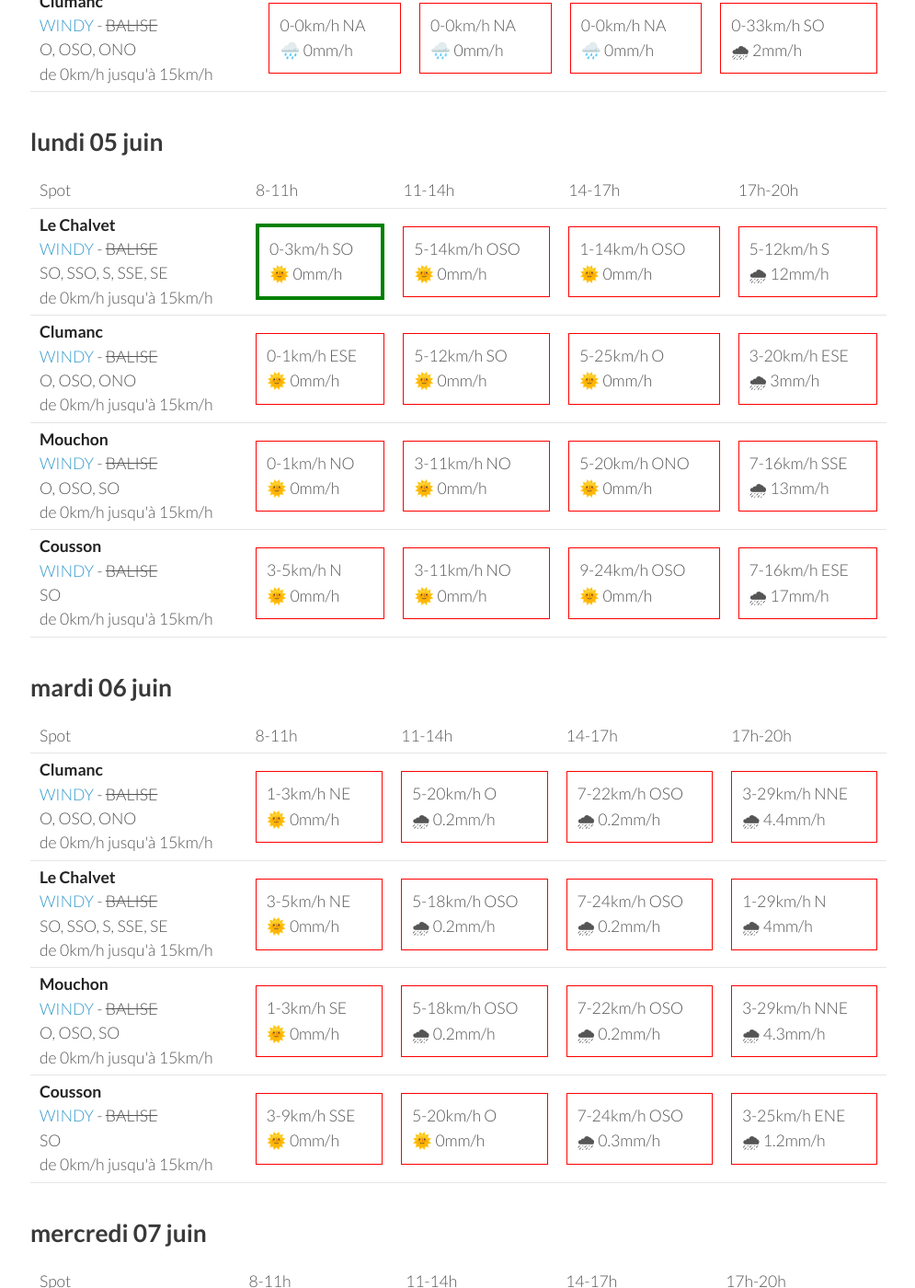
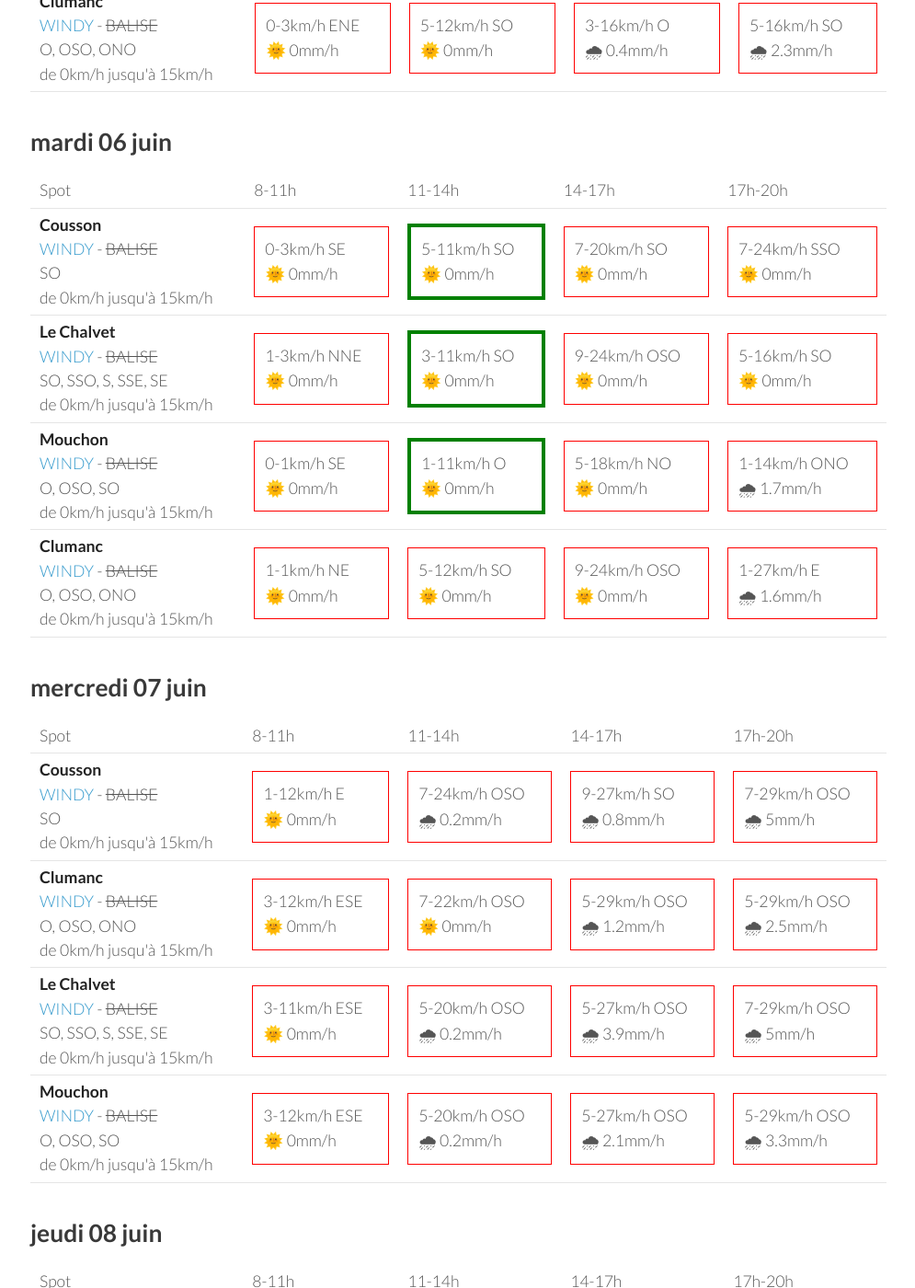
Before and after one commit to parapente-dans-le-nord/parapente-dans-le-nord.github.io, a Jekyll site: the page built from saint_andre.markdown, in a window 1280 px wide and 1400 px high, scrolled down 733 px. Shown: the whole window at 92% size, without its empty margins (25-1020 px from the left). Built offline with Jekyll 4.4.1, drawn with Linux system fonts in a browser that asks for light colours; some of the changed text lies outside the part shown.

Commit message:
update index.markdown

```diff
--- a/saint_andre.markdown
+++ b/saint_andre.markdown
@@ -24,92 +24,40 @@ page mise à jour le dimanche 04 juin 22:36
 <tr>
         <td><strong>Mouchon</strong><br><a href="https://windy.com/43.992/6.424?43.878,6.425,10,m:eSuaglR">WINDY</a> - <span class="no-balise"> BALISE </span><br> <span class="vent-favorable">O, OSO, SO</span><br><span class="force-vent">de 0km/h jusqu'à 15km/h</span> </td>
 
-            <td><div class="not-flyable"><p>0-0km/h NA</p><p>🌧️ 0mm/h</p></div></td>
-            <td><div class="not-flyable"><p>0-0km/h NA</p><p>🌧️ 0mm/h</p></div></td>
-            <td><div class="not-flyable"><p>0-0km/h NA</p><p>🌧️ 0mm/h</p></div></td>
-            <td><div class="not-flyable"><p>0-29km/h OSO</p><p>🌧 7mm/h</p></div></td>
+            <td><div class="not-flyable"><p>0-3km/h NE</p><p>🌞 0mm/h</p></div></td>
+            <td><div class="flyable"><p>1-7km/h O</p><p>🌞 0mm/h</p></div></td>
+            <td><div class="flyable"><p>5-12km/h O</p><p>🌞 0mm/h</p></div></td>
+            <td><div class="not-flyable"><p>3-9km/h ESE</p><p>🌧 3.8mm/h</p></div></td>
+
+
+    </tr>
+<tr>
+        <td><strong>Cousson</strong><br><a href="https://windy.com/44.054/6.240?43.940,6.241,10,m:eSAaglz">WINDY</a> - <span class="no-balise"> BALISE </span><br> <span class="vent-favorable">SO</span><br><span class="force-vent">de 0km/h jusqu'à 15km/h</span> </td>
+
+            <td><div class="not-flyable"><p>0-3km/h ESE</p><p>🌞 0mm/h</p></div></td>
+            <td><div class="not-flyable"><p>1-7km/h O</p><p>🌞 0mm/h</p></div></td>
+            <td><div class="not-flyable"><p>7-22km/h OSO</p><p>🌞 0mm/h</p></div></td>
+            <td><div class="not-flyable"><p>3-16km/h SO</p><p>🌧 6mm/h</p></div></td>
+
 
     </tr>
 <tr>
         <td><strong>Le Chalvet</strong><br><a href="https://windy.com/43.979/6.480?43.866,6.480,10,m:eSsaglX">WINDY</a> - <span class="no-balise"> BALISE </span><br> <span class="vent-favorable">SO, SSO, S, SSE, SE</span><br><span class="force-vent">de 0km/h jusqu'à 15km/h</span> </td>
 
-            <td><div class="not-flyable"><p>0-0km/h NA</p><p>🌧️ 0mm/h</p></div></td>
-            <td><div class="not-flyable"><p>0-0km/h NA</p><p>🌧️ 0mm/h</p></div></td>
-            <td><div class="not-flyable"><p>0-0km/h NA</p><p>🌧️ 0mm/h</p></div></td>
-            <td><div class="not-flyable"><p>1-14km/h NNE</p><p>🌧 14mm/h</p></div></td>
-
-    </tr>
-<tr>
-        <td><strong>Cousson</strong><br><a href="https://windy.com/44.054/6.240?43.940,6.241,10,m:eSAaglz">WINDY</a> - <span class="no-balise"> BALISE </span><br> <span class="vent-favorable">SO</span><br><span class="force-vent">de 0km/h jusqu'à 15km/h</span> </td>
-
-            <td><div class="not-flyable"><p>0-0km/h NA</p><p>🌧️ 0mm/h</p></div></td>
-            <td><div class="not-flyable"><p>0-0km/h NA</p><p>🌧️ 0mm/h</p></div></td>
-            <td><div class="not-flyable"><p>0-0km/h NA</p><p>🌧️ 0mm/h</p></div></td>
-            <td><div class="not-flyable"><p>12-35km/h SE</p><p>🌧 0.2mm/h</p></div></td>
-
-    </tr>
-<tr>
-        <td><strong>Clumanc</strong><br><a href="https://windy.com/44.027/6.402?43.914,6.403,10,m:eSxaglP">WINDY</a> - <span class="no-balise"> BALISE </span><br> <span class="vent-favorable">O, OSO, ONO</span><br><span class="force-vent">de 0km/h jusqu'à 15km/h</span> </td>
-
-            <td><div class="not-flyable"><p>0-0km/h NA</p><p>🌧️ 0mm/h</p></div></td>
-            <td><div class="not-flyable"><p>0-0km/h NA</p><p>🌧️ 0mm/h</p></div></td>
-            <td><div class="not-flyable"><p>0-0km/h NA</p><p>🌧️ 0mm/h</p></div></td>
-            <td><div class="not-flyable"><p>0-33km/h SO</p><p>🌧 2mm/h</p></div></td>
-
-    </tr>
-
-</tbody>
-</table>
-{:/}
-## lundi 05 juin
-
-{::nomarkdown}
-<table>
-  <tbody>
-    <tr>
-      <td>Spot</td>
-      <td>8-11h</td>
-      <td>11-14h</td>
-      <td>14-17h</td>
-      <td>17h-20h</td>
-    </tr>
-<tr>
-        <td><strong>Le Chalvet</strong><br><a href="https://windy.com/43.979/6.480?43.866,6.480,10,m:eSsaglX">WINDY</a> - <span class="no-balise"> BALISE </span><br> <span class="vent-favorable">SO, SSO, S, SSE, SE</span><br><span class="force-vent">de 0km/h jusqu'à 15km/h</span> </td>
-
-            <td><div class="flyable"><p>0-3km/h SO</p><p>🌞 0mm/h</p></div></td>
-            <td><div class="not-flyable"><p>5-14km/h OSO</p><p>🌞 0mm/h</p></div></td>
-            <td><div class="not-flyable"><p>1-14km/h OSO</p><p>🌞 0mm/h</p></div></td>
-            <td><div class="not-flyable"><p>5-12km/h S</p><p>🌧 12mm/h</p></div></td>
+            <td><div class="not-flyable"><p>1-3km/h NNE</p><p>🌞 0mm/h</p></div></td>
+            <td><div class="not-flyable"><p>3-11km/h OSO</p><p>🌞 0mm/h</p></div></td>
+            <td><div class="not-flyable"><p>5-12km/h OSO</p><p>🌞 0mm/h</p></div></td>
+            <td><div class="not-flyable"><p>5-14km/h ESE</p><p>🌧 6mm/h</p></div></td>
 
 
     </tr>
 <tr>
         <td><strong>Clumanc</strong><br><a href="https://windy.com/44.027/6.402?43.914,6.403,10,m:eSxaglP">WINDY</a> - <span class="no-balise"> BALISE </span><br> <span class="vent-favorable">O, OSO, ONO</span><br><span class="force-vent">de 0km/h jusqu'à 15km/h</span> </td>
 
-            <td><div class="not-flyable"><p>0-1km/h ESE</p><p>🌞 0mm/h</p></div></td>
+            <td><div class="not-flyable"><p>0-3km/h ENE</p><p>🌞 0mm/h</p></div></td>
             <td><div class="not-flyable"><p>5-12km/h SO</p><p>🌞 0mm/h</p></div></td>
-            <td><div class="not-flyable"><p>5-25km/h O</p><p>🌞 0mm/h</p></div></td>
-            <td><div class="not-flyable"><p>3-20km/h ESE</p><p>🌧 3mm/h</p></div></td>
-
-
-    </tr>
-<tr>
-        <td><strong>Mouchon</strong><br><a href="https://windy.com/43.992/6.424?43.878,6.425,10,m:eSuaglR">WINDY</a> - <span class="no-balise"> BALISE </span><br> <span class="vent-favorable">O, OSO, SO</span><br><span class="force-vent">de 0km/h jusqu'à 15km/h</span> </td>
-
-            <td><div class="not-flyable"><p>0-1km/h NO</p><p>🌞 0mm/h</p></div></td>
-            <td><div class="not-flyable"><p>3-11km/h NO</p><p>🌞 0mm/h</p></div></td>
-            <td><div class="not-flyable"><p>5-20km/h ONO</p><p>🌞 0mm/h</p></div></td>
-            <td><div class="not-flyable"><p>7-16km/h SSE</p><p>🌧 13mm/h</p></div></td>
-
-
-    </tr>
-<tr>
-        <td><strong>Cousson</strong><br><a href="https://windy.com/44.054/6.240?43.940,6.241,10,m:eSAaglz">WINDY</a> - <span class="no-balise"> BALISE </span><br> <span class="vent-favorable">SO</span><br><span class="force-vent">de 0km/h jusqu'à 15km/h</span> </td>
-
-            <td><div class="not-flyable"><p>3-5km/h N</p><p>🌞 0mm/h</p></div></td>
-            <td><div class="not-flyable"><p>3-11km/h NO</p><p>🌞 0mm/h</p></div></td>
-            <td><div class="not-flyable"><p>9-24km/h OSO</p><p>🌞 0mm/h</p></div></td>
-            <td><div class="not-flyable"><p>7-16km/h ESE</p><p>🌧 17mm/h</p></div></td>
+            <td><div class="not-flyable"><p>3-16km/h O</p><p>🌧 0.4mm/h</p></div></td>
+            <td><div class="not-flyable"><p>5-16km/h SO</p><p>🌧 2.3mm/h</p></div></td>
 
 
     </tr>
@@ -130,42 +78,42 @@ page mise à jour le dimanche 04 juin 22:36
       <td>17h-20h</td>
     </tr>
 <tr>
-        <td><strong>Clumanc</strong><br><a href="https://windy.com/44.027/6.402?43.914,6.403,10,m:eSxaglP">WINDY</a> - <span class="no-balise"> BALISE </span><br> <span class="vent-favorable">O, OSO, ONO</span><br><span class="force-vent">de 0km/h jusqu'à 15km/h</span> </td>
+        <td><strong>Cousson</strong><br><a href="https://windy.com/44.054/6.240?43.940,6.241,10,m:eSAaglz">WINDY</a> - <span class="no-balise"> BALISE </span><br> <span class="vent-favorable">SO</span><br><span class="force-vent">de 0km/h jusqu'à 15km/h</span> </td>
 
-            <td><div class="not-flyable"><p>1-3km/h NE</p><p>🌞 0mm/h</p></div></td>
-            <td><div class="not-flyable"><p>5-20km/h O</p><p>🌧 0.2mm/h</p></div></td>
-            <td><div class="not-flyable"><p>7-22km/h OSO</p><p>🌧 0.2mm/h</p></div></td>
-            <td><div class="not-flyable"><p>3-29km/h NNE</p><p>🌧 4.4mm/h</p></div></td>
+            <td><div class="not-flyable"><p>0-3km/h SE</p><p>🌞 0mm/h</p></div></td>
+            <td><div class="flyable"><p>5-11km/h SO</p><p>🌞 0mm/h</p></div></td>
+            <td><div class="not-flyable"><p>7-20km/h SO</p><p>🌞 0mm/h</p></div></td>
+            <td><div class="not-flyable"><p>7-24km/h SSO</p><p>🌞 0mm/h</p></div></td>
 
 
     </tr>
 <tr>
         <td><strong>Le Chalvet</strong><br><a href="https://windy.com/43.979/6.480?43.866,6.480,10,m:eSsaglX">WINDY</a> - <span class="no-balise"> BALISE </span><br> <span class="vent-favorable">SO, SSO, S, SSE, SE</span><br><span class="force-vent">de 0km/h jusqu'à 15km/h</span> </td>
 
-            <td><div class="not-flyable"><p>3-5km/h NE</p><p>🌞 0mm/h</p></div></td>
-            <td><div class="not-flyable"><p>5-18km/h OSO</p><p>🌧 0.2mm/h</p></div></td>
-            <td><div class="not-flyable"><p>7-24km/h OSO</p><p>🌧 0.2mm/h</p></div></td>
-            <td><div class="not-flyable"><p>1-29km/h N</p><p>🌧 4mm/h</p></div></td>
+            <td><div class="not-flyable"><p>1-3km/h NNE</p><p>🌞 0mm/h</p></div></td>
+            <td><div class="flyable"><p>3-11km/h SO</p><p>🌞 0mm/h</p></div></td>
+            <td><div class="not-flyable"><p>9-24km/h OSO</p><p>🌞 0mm/h</p></div></td>
+            <td><div class="not-flyable"><p>5-16km/h SO</p><p>🌞 0mm/h</p></div></td>
 
 
     </tr>
 <tr>
         <td><strong>Mouchon</strong><br><a href="https://windy.com/43.992/6.424?43.878,6.425,10,m:eSuaglR">WINDY</a> - <span class="no-balise"> BALISE </span><br> <span class="vent-favorable">O, OSO, SO</span><br><span class="force-vent">de 0km/h jusqu'à 15km/h</span> </td>
 
-            <td><div class="not-flyable"><p>1-3km/h SE</p><p>🌞 0mm/h</p></div></td>
-            <td><div class="not-flyable"><p>5-18km/h OSO</p><p>🌧 0.2mm/h</p></div></td>
-            <td><div class="not-flyable"><p>7-22km/h OSO</p><p>🌧 0.2mm/h</p></div></td>
-            <td><div class="not-flyable"><p>3-29km/h NNE</p><p>🌧 4.3mm/h</p></div></td>
+            <td><div class="not-flyable"><p>0-1km/h SE</p><p>🌞 0mm/h</p></div></td>
+            <td><div class="flyable"><p>1-11km/h O</p><p>🌞 0mm/h</p></div></td>
+            <td><div class="not-flyable"><p>5-18km/h NO</p><p>🌞 0mm/h</p></div></td>
+            <td><div class="not-flyable"><p>1-14km/h ONO</p><p>🌧 1.7mm/h</p></div></td>
 
 
     </tr>
 <tr>
-        <td><strong>Cousson</strong><br><a href="https://windy.com/44.054/6.240?43.940,6.241,10,m:eSAaglz">WINDY</a> - <span class="no-balise"> BALISE </span><br> <span class="vent-favorable">SO</span><br><span class="force-vent">de 0km/h jusqu'à 15km/h</span> </td>
+        <td><strong>Clumanc</strong><br><a href="https://windy.com/44.027/6.402?43.914,6.403,10,m:eSxaglP">WINDY</a> - <span class="no-balise"> BALISE </span><br> <span class="vent-favorable">O, OSO, ONO</span><br><span class="force-vent">de 0km/h jusqu'à 15km/h</span> </td>
 
-            <td><div class="not-flyable"><p>3-9km/h SSE</p><p>🌞 0mm/h</p></div></td>
-            <td><div class="not-flyable"><p>5-20km/h O</p><p>🌞 0mm/h</p></div></td>
-            <td><div class="not-flyable"><p>7-24km/h OSO</p><p>🌧 0.3mm/h</p></div></td>
-            <td><div class="not-flyable"><p>3-25km/h ENE</p><p>🌧 1.2mm/h</p></div></td>
+            <td><div class="not-flyable"><p>1-1km/h NE</p><p>🌞 0mm/h</p></div></td>
+            <td><div class="not-flyable"><p>5-12km/h SO</p><p>🌞 0mm/h</p></div></td>
+            <td><div class="not-flyable"><p>9-24km/h OSO</p><p>🌞 0mm/h</p></div></td>
+            <td><div class="not-flyable"><p>1-27km/h E</p><p>🌧 1.6mm/h</p></div></td>
 
 
     </tr>
@@ -186,12 +134,22 @@ page mise à jour le dimanche 04 juin 22:36
       <td>17h-20h</td>
     </tr>
 <tr>
+        <td><strong>Cousson</strong><br><a href="https://windy.com/44.054/6.240?43.940,6.241,10,m:eSAaglz">WINDY</a> - <span class="no-balise"> BALISE </span><br> <span class="vent-favorable">SO</span><br><span class="force-vent">de 0km/h jusqu'à 15km/h</span> </td>
+
+            <td><div class="not-flyable"><p>1-12km/h E</p><p>🌞 0mm/h</p></div></td>
+            <td><div class="not-flyable"><p>7-24km/h OSO</p><p>🌧 0.2mm/h</p></div></td>
+            <td><div class="not-flyable"><p>9-27km/h SO</p><p>🌧 0.8mm/h</p></div></td>
+            <td><div class="not-flyable"><p>7-29km/h OSO</p><p>🌧 5mm/h</p></div></td>
+
+
+    </tr>
+<tr>
         <td><strong>Clumanc</strong><br><a href="https://windy.com/44.027/6.402?43.914,6.403,10,m:eSxaglP">WINDY</a> - <span class="no-balise"> BALISE </span><br> <span class="vent-favorable">O, OSO, ONO</span><br><span class="force-vent">de 0km/h jusqu'à 15km/h</span> </td>
 
-            <td><div class="not-flyable"><p>3-11km/h E</p><p>🌞 0mm/h</p></div></td>
-            <td><div class="not-flyable"><p>5-20km/h SO</p><p>🌧 0.2mm/h</p></div></td>
-            <td><div class="not-flyable"><p>7-29km/h O</p><p>🌧 1.1mm/h</p></div></td>
-            <td><div class="not-flyable"><p>7-24km/h O</p><p>🌧 1.7mm/h</p></div></td>
+            <td><div class="not-flyable"><p>3-12km/h ESE</p><p>🌞 0mm/h</p></div></td>
+            <td><div class="not-flyable"><p>7-22km/h OSO</p><p>🌞 0mm/h</p></div></td>
+            <td><div class="not-flyable"><p>5-29km/h OSO</p><p>🌧 1.2mm/h</p></div></td>
+            <td><div class="not-flyable"><p>5-29km/h OSO</p><p>🌧 2.5mm/h</p></div></td>
 
 
     </tr>
@@ -199,29 +157,19 @@ page mise à jour le dimanche 04 juin 22:36
         <td><strong>Le Chalvet</strong><br><a href="https://windy.com/43.979/6.480?43.866,6.480,10,m:eSsaglX">WINDY</a> - <span class="no-balise"> BALISE </span><br> <span class="vent-favorable">SO, SSO, S, SSE, SE</span><br><span class="force-vent">de 0km/h jusqu'à 15km/h</span> </td>
 
             <td><div class="not-flyable"><p>3-11km/h ESE</p><p>🌞 0mm/h</p></div></td>
-            <td><div class="not-flyable"><p>3-18km/h SSO</p><p>🌧 0.2mm/h</p></div></td>
-            <td><div class="not-flyable"><p>5-27km/h SO</p><p>🌧 2.7mm/h</p></div></td>
-            <td><div class="not-flyable"><p>7-22km/h O</p><p>🌧 2.8mm/h</p></div></td>
+            <td><div class="not-flyable"><p>5-20km/h OSO</p><p>🌧 0.2mm/h</p></div></td>
+            <td><div class="not-flyable"><p>5-27km/h OSO</p><p>🌧 3.9mm/h</p></div></td>
+            <td><div class="not-flyable"><p>7-29km/h OSO</p><p>🌧 5mm/h</p></div></td>
 
 
     </tr>
 <tr>
         <td><strong>Mouchon</strong><br><a href="https://windy.com/43.992/6.424?43.878,6.425,10,m:eSuaglR">WINDY</a> - <span class="no-balise"> BALISE </span><br> <span class="vent-favorable">O, OSO, SO</span><br><span class="force-vent">de 0km/h jusqu'à 15km/h</span> </td>
 
-            <td><div class="not-flyable"><p>3-11km/h ESE</p><p>🌞 0mm/h</p></div></td>
-            <td><div class="not-flyable"><p>3-18km/h SO</p><p>🌧 0.2mm/h</p></div></td>
-            <td><div class="not-flyable"><p>5-27km/h OSO</p><p>🌧 1.6mm/h</p></div></td>
-            <td><div class="not-flyable"><p>7-24km/h O</p><p>🌧 2.2mm/h</p></div></td>
-
-
-    </tr>
-<tr>
-        <td><strong>Cousson</strong><br><a href="https://windy.com/44.054/6.240?43.940,6.241,10,m:eSAaglz">WINDY</a> - <span class="no-balise"> BALISE </span><br> <span class="vent-favorable">SO</span><br><span class="force-vent">de 0km/h jusqu'à 15km/h</span> </td>
-
-            <td><div class="not-flyable"><p>3-11km/h ENE</p><p>🌞 0mm/h</p></div></td>
-            <td><div class="not-flyable"><p>7-20km/h OSO</p><p>🌞 0mm/h</p></div></td>
-            <td><div class="not-flyable"><p>5-29km/h OSO</p><p>🌧 1.7mm/h</p></div></td>
-            <td><div class="not-flyable"><p>11-27km/h OSO</p><p>🌧 4.6mm/h</p></div></td>
+            <td><div class="not-flyable"><p>3-12km/h ESE</p><p>🌞 0mm/h</p></div></td>
+            <td><div class="not-flyable"><p>5-20km/h OSO</p><p>🌧 0.2mm/h</p></div></td>
+            <td><div class="not-flyable"><p>5-27km/h OSO</p><p>🌧 2.1mm/h</p></div></td>
+            <td><div class="not-flyable"><p>5-29km/h OSO</p><p>🌧 3.3mm/h</p></div></td>
 
 
     </tr>
@@ -242,10 +190,20 @@ page mise à jour le dimanche 04 juin 22:36
       <td>17h-20h</td>
     </tr>
 <tr>
+        <td><strong>Le Chalvet</strong><br><a href="https://windy.com/43.979/6.480?43.866,6.480,10,m:eSsaglX">WINDY</a> - <span class="no-balise"> BALISE </span><br> <span class="vent-favorable">SO, SSO, S, SSE, SE</span><br><span class="force-vent">de 0km/h jusqu'à 15km/h</span> </td>
+
+            <td><div class="flyable"><p>1-9km/h SE</p><p>🌞 0mm/h</p></div></td>
+            <td><div class="not-flyable"><p>5-18km/h SO</p><p>🌧 0.2mm/h</p></div></td>
+            <td><div class="not-flyable"><p>7-25km/h OSO</p><p>🌧 1.7mm/h</p></div></td>
+            <td><div class="not-flyable"><p>9-27km/h O</p><p>🌧 0.7mm/h</p></div></td>
+
+
+    </tr>
+<tr>
         <td><strong>Clumanc</strong><br><a href="https://windy.com/44.027/6.402?43.914,6.403,10,m:eSxaglP">WINDY</a> - <span class="no-balise"> BALISE </span><br> <span class="vent-favorable">O, OSO, ONO</span><br><span class="force-vent">de 0km/h jusqu'à 15km/h</span> </td>
 
-            <td><div class="not-flyable"><p>3-12km/h E</p><p>🌞 0mm/h</p></div></td>
-            <td><div class="not-flyable"><p>7-22km/h OSO</p><p>🌧 0.2mm/h</p></div></td>
+            <td><div class="not-flyable"><p>3-11km/h ESE</p><p>🌞 0mm/h</p></div></td>
+            <td><div class="not-flyable"><p>5-20km/h OSO</p><p>🌞 0mm/h</p></div></td>
             <td><div class="not-flyable"><p>7-27km/h O</p><p>🌧 1.6mm/h</p></div></td>
             <td><div class="not-flyable"><p>9-29km/h O</p><p>🌧 0.6mm/h</p></div></td>
 
@@ -254,28 +212,18 @@ page mise à jour le dimanche 04 juin 22:36
 <tr>
         <td><strong>Cousson</strong><br><a href="https://windy.com/44.054/6.240?43.940,6.241,10,m:eSAaglz">WINDY</a> - <span class="no-balise"> BALISE </span><br> <span class="vent-favorable">SO</span><br><span class="force-vent">de 0km/h jusqu'à 15km/h</span> </td>
 
-            <td><div class="not-flyable"><p>5-14km/h E</p><p>🌞 0mm/h</p></div></td>
-            <td><div class="not-flyable"><p>7-22km/h OSO</p><p>🌞 0mm/h</p></div></td>
+            <td><div class="not-flyable"><p>3-12km/h E</p><p>🌞 0mm/h</p></div></td>
+            <td><div class="not-flyable"><p>5-20km/h OSO</p><p>🌞 0mm/h</p></div></td>
             <td><div class="not-flyable"><p>9-27km/h SO</p><p>🌧 0.6mm/h</p></div></td>
             <td><div class="not-flyable"><p>7-27km/h OSO</p><p>🌧 1mm/h</p></div></td>
 
 
     </tr>
 <tr>
-        <td><strong>Le Chalvet</strong><br><a href="https://windy.com/43.979/6.480?43.866,6.480,10,m:eSsaglX">WINDY</a> - <span class="no-balise"> BALISE </span><br> <span class="vent-favorable">SO, SSO, S, SSE, SE</span><br><span class="force-vent">de 0km/h jusqu'à 15km/h</span> </td>
-
-            <td><div class="not-flyable"><p>1-11km/h ENE</p><p>🌞 0mm/h</p></div></td>
-            <td><div class="not-flyable"><p>5-18km/h SO</p><p>🌧 0.2mm/h</p></div></td>
-            <td><div class="not-flyable"><p>7-25km/h OSO</p><p>🌧 1.7mm/h</p></div></td>
-            <td><div class="not-flyable"><p>9-27km/h O</p><p>🌧 0.7mm/h</p></div></td>
-
-
-    </tr>
-<tr>
         <td><strong>Mouchon</strong><br><a href="https://windy.com/43.992/6.424?43.878,6.425,10,m:eSuaglR">WINDY</a> - <span class="no-balise"> BALISE </span><br> <span class="vent-favorable">O, OSO, SO</span><br><span class="force-vent">de 0km/h jusqu'à 15km/h</span> </td>
 
-            <td><div class="not-flyable"><p>1-11km/h E</p><p>🌞 0mm/h</p></div></td>
-            <td><div class="not-flyable"><p>5-20km/h SO</p><p>🌧 0.2mm/h</p></div></td>
+            <td><div class="not-flyable"><p>1-9km/h SE</p><p>🌞 0mm/h</p></div></td>
+            <td><div class="not-flyable"><p>5-18km/h SO</p><p>🌞 0mm/h</p></div></td>
             <td><div class="not-flyable"><p>7-25km/h OSO</p><p>🌧 1.7mm/h</p></div></td>
             <td><div class="not-flyable"><p>9-27km/h O</p><p>🌧 0.7mm/h</p></div></td>
 
```
Also changed, not shown: other parts of saint_andre.markdown (+2 -2 lines).
